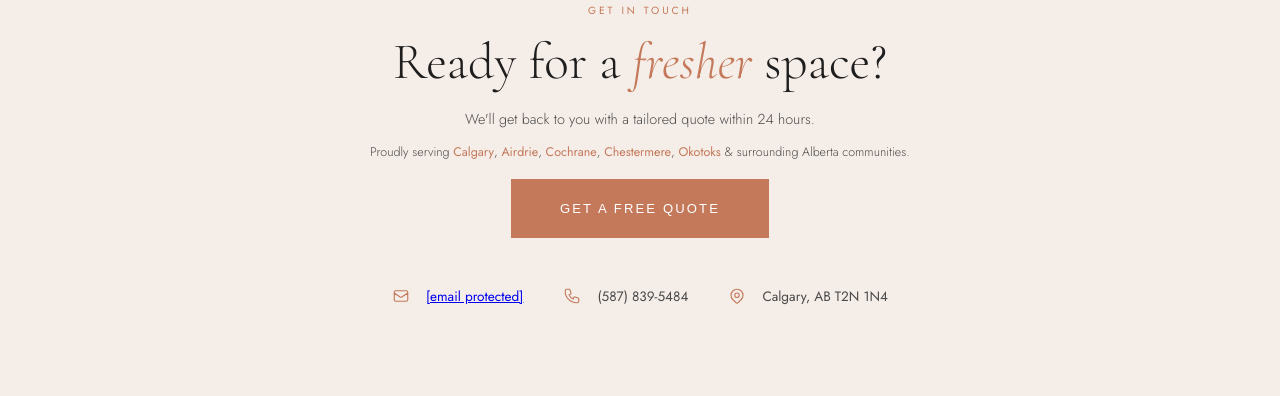
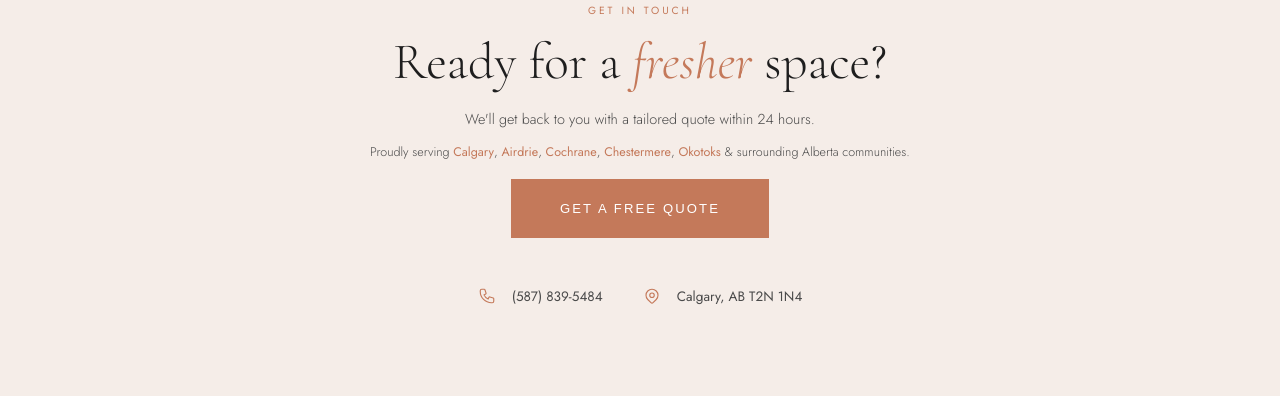
Before and after one commit to matinsy100/nexgencleaners-website, a plain HTML site: page website/index.html in a window 1280 px wide. Shown: the part 3307-3703 px from the top of the page. Drawn offline with nearby package versions, Linux system fonts and the light colour scheme.

Commit message:
Update index.html

```diff
--- a/website/index.html
+++ b/website/index.html
@@ -1024,18 +1024,17 @@
     <p class="contact-areas">Proudly serving <strong>Calgary</strong>, <strong>Airdrie</strong>, <strong>Cochrane</strong>, <strong>Chestermere</strong>, <strong>Okotoks</strong> & surrounding Alberta communities.</p>
     <button class="btn-primary" onclick="openQuoteModal()" style="margin-top:1rem;">Get a Free Quote</button>
     <div class="contact-info" style="margin-top:3rem; justify-content:center; flex-direction:row; flex-wrap:wrap; gap:2.5rem;">
-      <div class="contact-item">
-        <svg width="18" height="18" viewBox="0 0 24 24" fill="none" stroke="currentColor" stroke-width="1.5"><path d="M3 8l7.89 5.26a2 2 0 002.22 0L21 8M5 19h14a2 2 0 002-2V7a2 2 0 00-2-2H5a2 2 0 00-2 2v10a2 2 0 002 2z"/></svg>
-        <span><a href="/cdn-cgi/l/email-protection" class="__cf_email__" data-cfemail="4c3a2922353629212d3f252b202d380c2229342b29222f20292d22293e3f622f2d">[email&#160;protected]</a></span>
-      </div>
+
       <div class="contact-item">
         <svg width="18" height="18" viewBox="0 0 24 24" fill="none" stroke="currentColor" stroke-width="1.5"><path d="M3 5a2 2 0 012-2h3.28a1 1 0 01.948.684l1.498 4.493a1 1 0 01-.502 1.21l-2.257 1.13a11.042 11.042 0 005.516 5.516l1.13-2.257a1 1 0 011.21-.502l4.493 1.498a1 1 0 01.684.949V19a2 2 0 01-2 2h-1C9.716 21 3 14.284 3 6V5z"/></svg>
         <span>(587) 839-5484</span>
       </div>
+
       <div class="contact-item">
         <svg width="18" height="18" viewBox="0 0 24 24" fill="none" stroke="currentColor" stroke-width="1.5"><path d="M17.657 16.657L13.414 20.9a1.998 1.998 0 01-2.827 0l-4.244-4.243a8 8 0 1111.314 0z"/><path d="M15 11a3 3 0 11-6 0 3 3 0 016 0z"/></svg>
         <span>Calgary, AB T2N 1N4</span>
       </div>
+
     </div>
   </div>
 </section>
```
